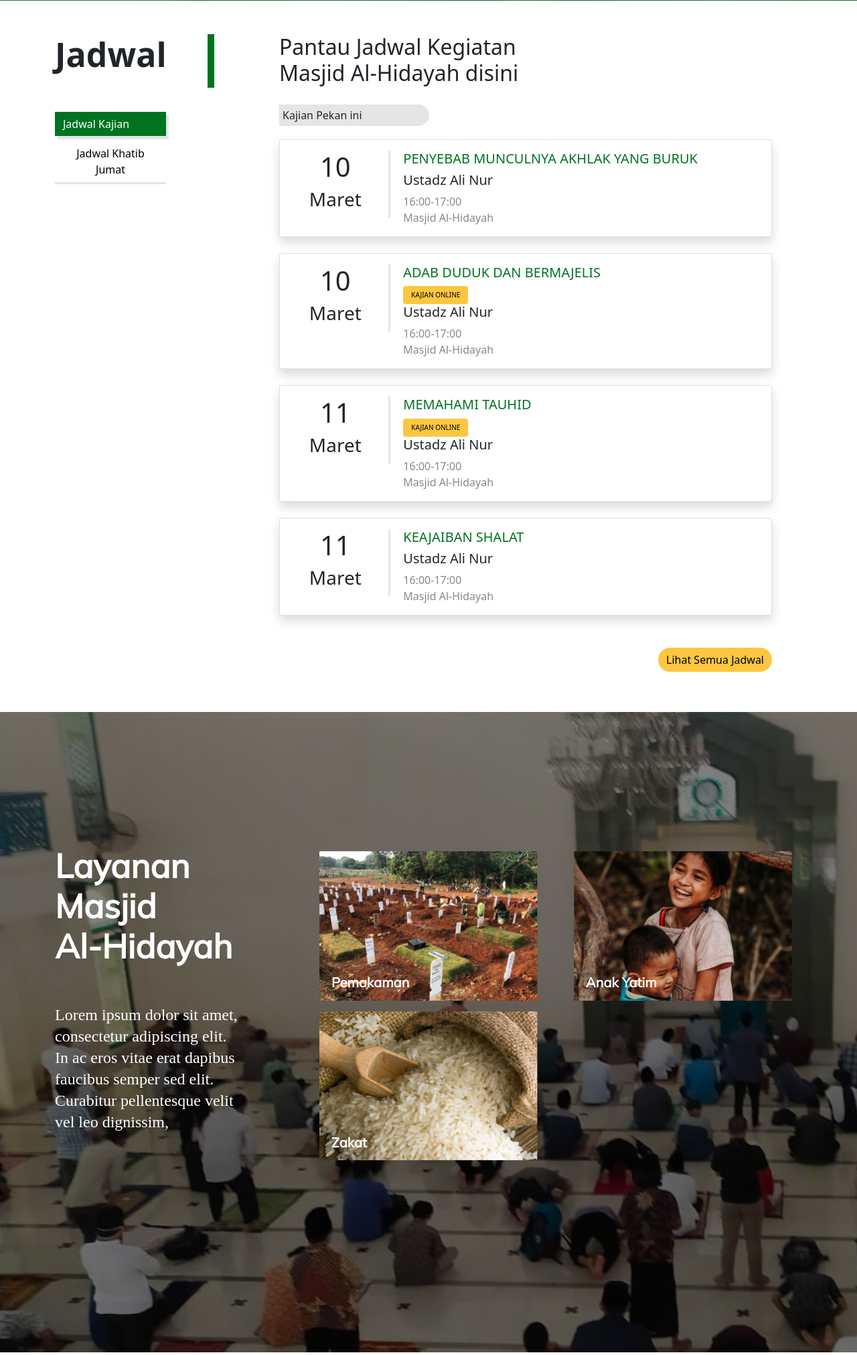
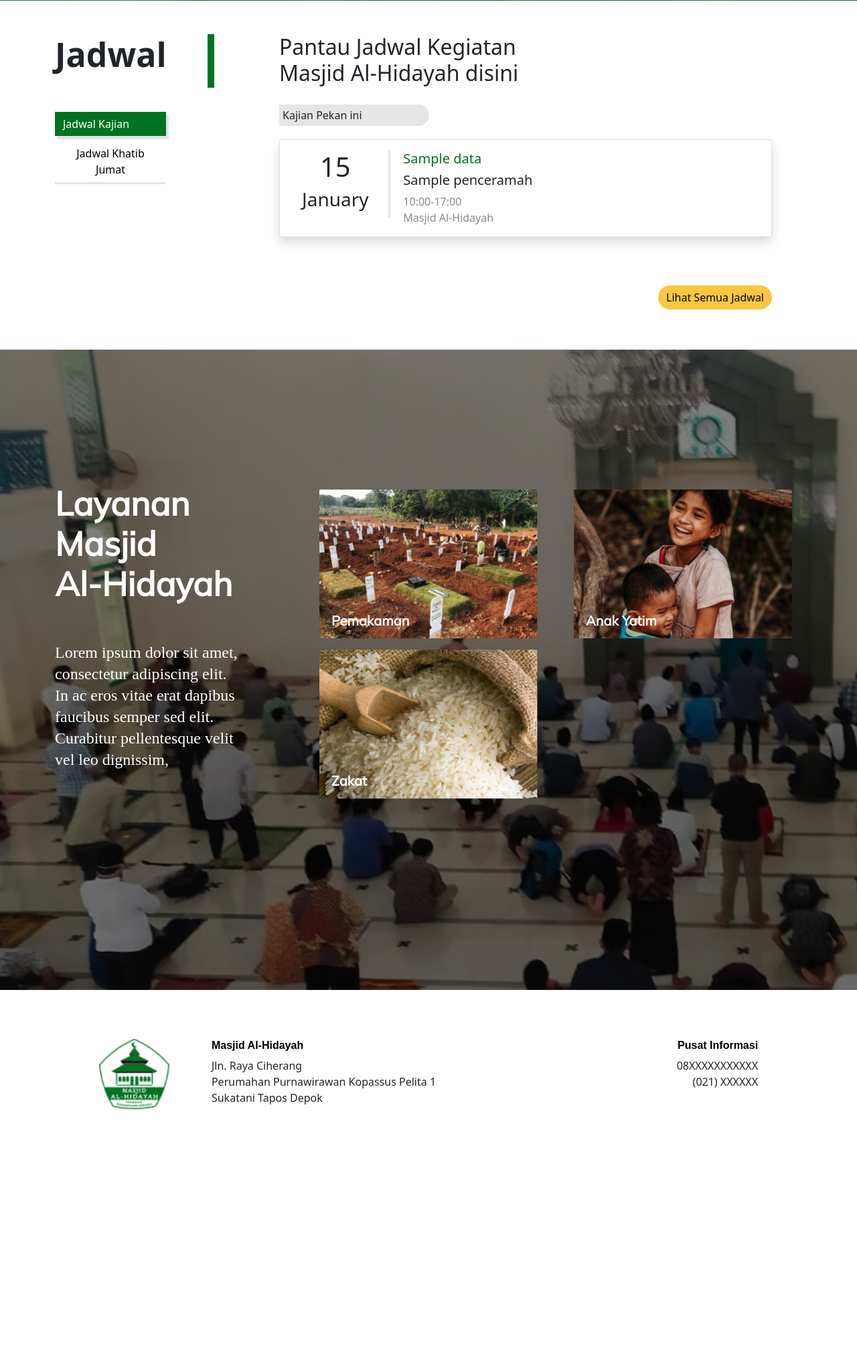
Before and after one commit to yasykurrafii/masjid-al-hidayah, a Django app: template templates/home.html in a window 1280 px wide. Shown: the part 1584-3607 px from the top of the page at 67% size. After the commit the page ends 3240 px from the top, so only its background shows below. Run offline with Django 3.2, Linux system fonts and the light colour scheme; the template is opened without the code that fills it: most values are stand-ins (such as "Sample title", 1, 10 or a date in 2020); some libraries are stand-ins or nearby versions.

Commit message:
Menambahkan code view untuk menampilkan database

```diff
--- a/appmasjid/views.py
+++ b/appmasjid/views.py
@@ -1,11 +1,13 @@
 from django.shortcuts import render
 import datetime
+from .models import *
 
 # Create your views here.
 date = datetime.datetime.now()
 date = date.strftime("%A, %d %B %Y")
 def index(request):
-    return render(request, 'home.html', {'date': date})
+    jadwal = JadwalModel.objects.all()
+    return render(request, 'home.html', {'date': date, 'jadwal': jadwal})
 
 def jadwal(request):
     return render(request, 'jadwal.html', {'date': date})
--- a/templates/home.html
+++ b/templates/home.html
@@ -110,47 +110,24 @@
                 <br>
 
 
-                <!-- Ini awal cards pertama yang 10 maret Penyebab Munculnya Akhlak Yang Buruk-->
+                {% for data in jadwal%}
+                    <!-- Ini awal cards kedua yang 10 maret Adab Duduk dan Bermajelis-->
                 <div class="card shadow p-3">
                     <div class="row">
                         <div class="col" style="text-align: center; margin-left: -200px;">
-                            <h1 class="card-title">10</h1>
-                            <h3 class="card-title">Maret</h3>
+                            <h1 class="card-title">{{data.tanggal|date:"d"}}</h1>
+                            <h3 class="card-title">{{data.tanggal|date:"F"}}</h3>
                         </div>
                         <div class="col pembatasSlide3card " style="margin-left: -200px; "></div>
                         <div class="col" style="margin-left: -550px;">
-                            <h5 class="card-title" style="color: #007320;">PENYEBAB MUNCULNYA AKHLAK YANG BURUK</h5>
-                            <h5 class="card-title">Ustadz Ali Nur</h5>
+                            <h5 class="card-title" style="color: #007320;">{{data.title}}</h5>
+                            {% if data.online%}
+                                <a class="btn btn-primary " style="background-color: #FCC740; color:black; border: none; font-size: 10px; ">KAJIAN ONLINE</a>
+                            {% endif %}
+                            <h5 class="card-title">{{data.penceramah}}</h5>
                             <div class="row" style="color: #888888;">
                                 <i class="fas fa-clock"></i>
-                                <a class="card-text" style="color: #888888; text-decoration: none;">16:00-17:00<br></a>
-                            </div>
-                            <div class="row" style="color: #888888;">
-                                <i class="fas fa-map-marker-alt"></i>
-                                <a class="card-text" style="color: #888888; text-decoration: none;">Masjid Al-Hidayah</a>
-                            </div>
-                        </div>
-                    </div>
-                </div>
-                <!-- Ini akhir cards pertama yang 10 maret Penyebab Munculnya Akhlak Yang Buruk-->
-                <br>
-
-
-                <!-- Ini awal cards kedua yang 10 maret Adab Duduk dan Bermajelis-->
-                <div class="card shadow p-3">
-                    <div class="row">
-                        <div class="col" style="text-align: center; margin-left: -200px;">
-                            <h1 class="card-title">10</h1>
-                            <h3 class="card-title">Maret</h3>
-                        </div>
-                        <div class="col pembatasSlide3card " style="margin-left: -200px; "></div>
-                        <div class="col" style="margin-left: -550px;">
-                            <h5 class="card-title" style="color: #007320;">ADAB DUDUK DAN BERMAJELIS</h5>
-                            <a class="btn btn-primary " style="background-color: #FCC740; color:black; border: none; font-size: 10px; ">KAJIAN ONLINE</a>
-                            <h5 class="card-title">Ustadz Ali Nur</h5>
-                            <div class="row" style="color: #888888;">
-                                <i class="fas fa-clock"></i>
-                                <a class="card-text" style="color: #888888; text-decoration: none;">16:00-17:00<br></a>
+                                <a class="card-text" style="color: #888888; text-decoration: none;">{{data.tanggal|date:"H:i"}}-17:00<br></a>
                             </div>
                             <div class="row" style="color: #888888;">
                                 <i class="fas fa-map-marker-alt"></i>
@@ -161,57 +138,7 @@
                 </div>
                 <!-- Ini akhir cards kedua yang 10 maret Adab Duduk dan Bermajelis-->
                 <br>
-
-                <!-- Ini awal cards ketiga yang 11 maret Memahami Tauhid-->
-                <div class="card shadow p-3">
-                    <div class="row">
-                        <div class="col" style="text-align: center; margin-left: -200px;">
-                            <h1>11</h1>
-                            <h3>Maret</h3>
-                        </div>
-                        <div class="col pembatasSlide3card " style="margin-left: -200px; "></div>
-                        <div class="col" style="margin-left: -550px;">
-                            <h5 class="card-title" style="color: #007320;">MEMAHAMI TAUHID</h5>
-                            <a class="btn btn-primary " style="background-color: #FCC740; color:black; border: none; font-size: 10px; ">KAJIAN ONLINE</a>
-                            <h5 class="card-title">Ustadz Ali Nur</h5>
-                            <div class="row" style="color: #888888;">
-                                <i class="fas fa-clock"></i>
-                                <a class="card-text" style="color: #888888; text-decoration: none;">16:00-17:00<br></a>
-                            </div>
-                            <div class="row" style="color: #888888;">
-                                <i class="fas fa-map-marker-alt"></i>
-                                <a class="card-text" style="color: #888888; text-decoration: none;">Masjid Al-Hidayah</a>
-                            </div>
-                        </div>
-                    </div>
-                </div>
-                <!-- Ini akhir cards ketiga yang 11 maret Memahami Tauhid-->
-                <br>
-
-
-                <!-- Ini awal cards keempat yang 11 maret Keajaiban Shalat-->
-                <div class="card shadow p-3">
-                    <div class="row">
-                        <div class="col" style="text-align: center; margin-left: -200px;">
-                            <h1>11</h1>
-                            <h3>Maret</h3>
-                        </div>
-                        <div class="col pembatasSlide3card " style="margin-left: -200px; "></div>
-                        <div class="col" style="margin-left: -550px;">
-                            <h5 class="card-title" style="color: #007320;">KEAJAIBAN SHALAT</h5>
-                            <h5 class="card-title">Ustadz Ali Nur</h5>
-                            <div class="row" style="color: #888888;">
-                                <i class="fas fa-clock"></i>
-                                <a class="card-text" style="color: #888888; text-decoration: none;">16:00-17:00<br></a>
-                            </div>
-                            <div class="row" style="color: #888888;">
-                                <i class="fas fa-map-marker-alt"></i>
-                                <a class="card-text" style="color: #888888; text-decoration: none;">Masjid Al-Hidayah</a>
-                            </div>
-                        </div>
-                    </div>
-                </div>
-                <!-- Ini akhir cards keempat yang 11 maret Keajaiban Shalat-->
+                {% endfor %}
                 <br>
 
                 <br>
```
Also changed, not shown: db.sqlite3.
